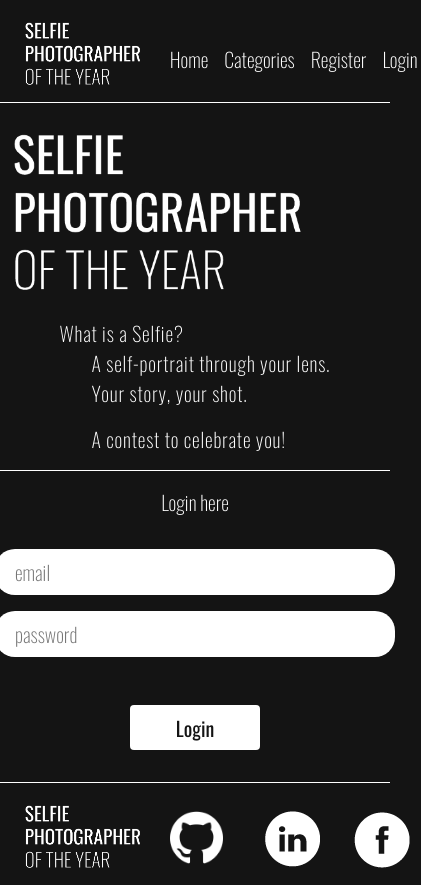
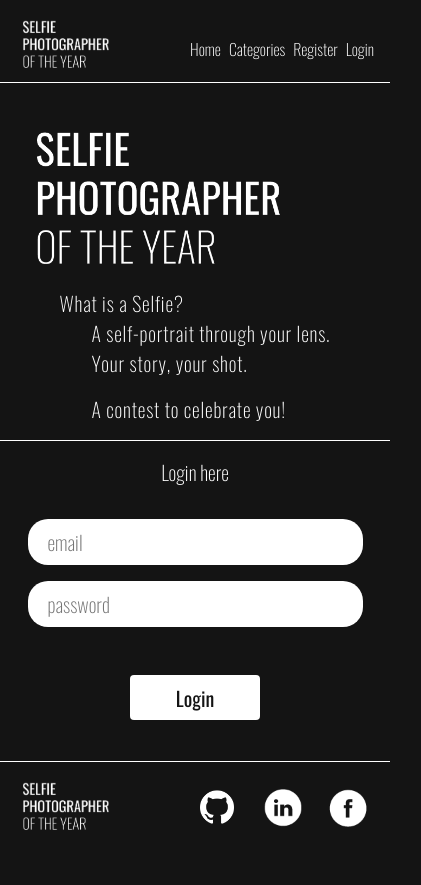
Before and after one commit to nate-paradiso/nate-paradiso-capstone-selfie-poty-client, a React (Create React App) app: page /login in a window 390 px wide. Shown: the whole page, 421 px wide, since content can reach past the window. After the commit the page ends 844 px from the top, so only its background shows below. Built offline with nearby package versions, Linux system fonts and the light colour scheme.

Commit message:
styling responsiveness

```diff
--- a/src/components/Categories/Categories.scss
+++ b/src/components/Categories/Categories.scss
@@ -17,8 +17,8 @@
     margin-bottom: 1rem;
   }
   &__text-container {
-    padding-left: 4rem;
-    padding-right: 4rem;
+    padding-left: 2rem;
+    padding-right: 2rem;
     @include tablet {
       padding-left: 9rem;
       padding-right: 9rem;
--- a/src/components/Footer/Footer.scss
+++ b/src/components/Footer/Footer.scss
@@ -3,6 +3,12 @@
 @use "../../styles/variables" as *;
 
 .footer {
+  position: fixed;
+  z-index: 2;
+  bottom: 0;
+  left: 0;
+  width: 100%;
+  background-color: $selfie-black;
   display: flex;
   justify-content: space-between;
   align-items: center;
@@ -13,15 +19,28 @@
   @include main;
   &__logo {
     &--image-selfie-logo {
-      height: 80px;
+      height: 60px;
+      @include tablet {
+        height: 80px;
+      }
+
+      &--image:active {
+        height: 50px;
+        @include tablet {
+          height: 70px;
+        }
+      }
     }
     &--image-selfie-logo:active {
-      height: 70px;
+      height: 50px;
     }
     &--image-git {
-      padding-top: 9px;
-      height: 62px;
-      padding-right: 1rem;
+      padding-top: 7px;
+      height: 41px;
+      padding-right: 0.5rem;
+    }
+    &--image {
+      height: 50px;
     }
   }
   &__link {
--- a/src/components/Header/Header.js
+++ b/src/components/Header/Header.js
@@ -35,7 +35,7 @@ export const Header = () => {
             <NavLink to="/register">Register</NavLink>
           )}
         </div>
-        <div>
+        <div className="header__link">
           {isLoggedIn ? (
             <NavLink className="header__logout" onClick={logout}>
               Logout
--- a/src/components/Header/Header.scss
+++ b/src/components/Header/Header.scss
@@ -17,29 +17,38 @@
   @include main;
   &__logo {
     &--image {
-      height: 80px;
+      height: 60px;
+      @include tablet {
+        height: 80px;
+      }
     }
     &--image:active {
-      height: 70px;
+      height: 50px;
+      @include tablet {
+        height: 70px;
+      }
     }
   }
 
   &__link {
-    padding-left: 1rem;
+    padding-left: 0.5rem;
+    font-size: 1rem;
+    @include tablet {
+      font-size: 1.35rem;
+      padding-left: 1rem;
+    }
   }
   &__link-container {
     display: flex;
     flex-direction: row;
   }
   &__logout {
-    padding-left: 1rem;
     font-weight: 400;
   }
   &__logout:hover {
     color: rgb(216, 216, 216);
   }
   &__login {
-    padding-left: 1rem;
   }
   &__login:hover {
     color: rgb(216, 216, 216);
--- a/src/components/Hero/Hero.scss
+++ b/src/components/Hero/Hero.scss
@@ -12,7 +12,7 @@
   @include main;
   &__logo {
     &--image {
-      height: 200px;
+      height: 170px;
       padding-right: 4rem;
       @include tablet {
         height: 250px;
--- a/src/components/RecentGallery/RecentGallery.scss
+++ b/src/components/RecentGallery/RecentGallery.scss
@@ -13,7 +13,7 @@
   margin-top: 0rem;
   &__title {
     @include h2-title;
-    font-size: 1.5rem;
+    font-size: 1.2rem;
   }
   &__image-gallery {
     display: flex;
@@ -24,17 +24,7 @@
     align-content: flex-start;
   }
   &__image-container {
-    position: relative;
-    z-index: 1;
-    height: 200px;
-    width: 200px;
-    padding-top: 1rem;
-    padding-bottom: 1rem;
-    padding-left: 0.5rem;
-    padding-right: 0.5rem;
-    display: flex;
-    flex-direction: column;
-    align-items: center;
+    @include gallery-container;
     @include tablet {
       height: 300px;
       width: 300px;
@@ -51,22 +41,23 @@
     border-radius: 9px;
     position: relative;
     transition: transform 0.3s ease-in-out, filter 0.3s ease-in-out;
-    &:hover {
-      filter: brightness(70%);
-    }
+    // &:hover {
+    //   filter: brightness(70%);
+    // }
     &--button {
       transform: scale(1) !important;
+      cursor: auto;
     }
-    &--enlarge {
-      height: 75vw;
-      width: 75vw;
-      max-width: 700px;
-      max-height: 700px;
-      position: relative;
-      // top: -50vh;
-      z-index: 999;
-      filter: brightness(100%) !important;
-    }
+    // &--enlarge {
+    //   height: 75vw;
+    //   width: 75vw;
+    //   max-width: 700px;
+    //   max-height: 700px;
+    //   position: relative;
+    //   // top: -50vh;
+    //   z-index: 999;
+    //   filter: brightness(100%) !important;
+    // }
   }
 
   &__text {
--- a/src/components/Upload/Upload.scss
+++ b/src/components/Upload/Upload.scss
@@ -6,7 +6,7 @@
   border-bottom: solid 1px white;
   @include main;
   @include form;
-  padding-left: 2rem;
+  padding-left: 1rem;
   &__form-container {
     display: flex;
   }
--- a/src/components/UserGallery/UserGallery.scss
+++ b/src/components/UserGallery/UserGallery.scss
@@ -3,12 +3,13 @@
 @use "../../styles/variables" as *;
 
 .user-gallery {
-  @include main;
+  width: 100%;
   font-family: oswald;
   display: flex;
   flex-direction: column;
   padding-top: 1rem;
   margin-top: 0rem;
+  margin-bottom: 5.125rem;
   &__title {
     @include h2-title;
     font-size: 1.5rem;
@@ -22,17 +23,7 @@
     align-content: flex-start;
   }
   &__image-container {
-    position: relative;
-    z-index: 1;
-    height: 200px;
-    width: 200px;
-    padding-top: 1rem;
-    padding-bottom: 1rem;
-    padding-left: 0.5rem;
-    padding-right: 0.5rem;
-    display: flex;
-    flex-direction: column;
-    align-items: center;
+    @include gallery-container;
     @include tablet {
       height: 300px;
       width: 300px;
--- a/src/pages/Profile/Profile.js
+++ b/src/pages/Profile/Profile.js
@@ -61,14 +61,14 @@ export const Profile = () => {
 
   if (failedAuth) {
     return (
-      <main className="profile">
+      <section className="profile">
         <p>Please Login</p>
         <p>
           <Link className="profile__link" to="/login">
             <button className="profile__button">Login</button>
           </Link>
         </p>
-      </main>
+      </section>
     );
   }
 
@@ -82,14 +82,14 @@ export const Profile = () => {
 
   return (
     <>
-      <main className="profile">
+      <section className="profile">
         <h3 className="profile__name">Welcome {user.first_name}!</h3>
 
         <p className="profile__email">Email/Username: {user.email}</p>
 
         <Upload user={user} getUserImages={getUserImages} />
         <UserGallery userGallery={userGallery} />
-      </main>
+      </section>
     </>
   );
 };
--- a/src/pages/Profile/Profile.scss
+++ b/src/pages/Profile/Profile.scss
@@ -13,6 +13,7 @@
     font-weight: 300;
     padding: 1rem;
     margin-bottom: 1.5rem;
+    font-size: 1rem;
   }
   &__button {
     @include button;
--- a/src/styles/_mixins.scss
+++ b/src/styles/_mixins.scss
@@ -43,7 +43,7 @@
   justify-content: center;
   align-items: center;
   &__form {
-    width: 400px;
+    width: 335px;
   }
   &__title {
     @include h2-title;
@@ -85,3 +85,16 @@
     transition: 0.2s ease-in-out, 0.2s ease-in-out;
   }
 }
+@mixin gallery-container {
+  position: relative;
+  z-index: 1;
+  height: 200px;
+  width: 160px;
+  padding-top: 1rem;
+  padding-bottom: 1rem;
+  padding-left: 0.5rem;
+  padding-right: 0.5rem;
+  display: flex;
+  flex-direction: column;
+  align-items: center;
+}
```
